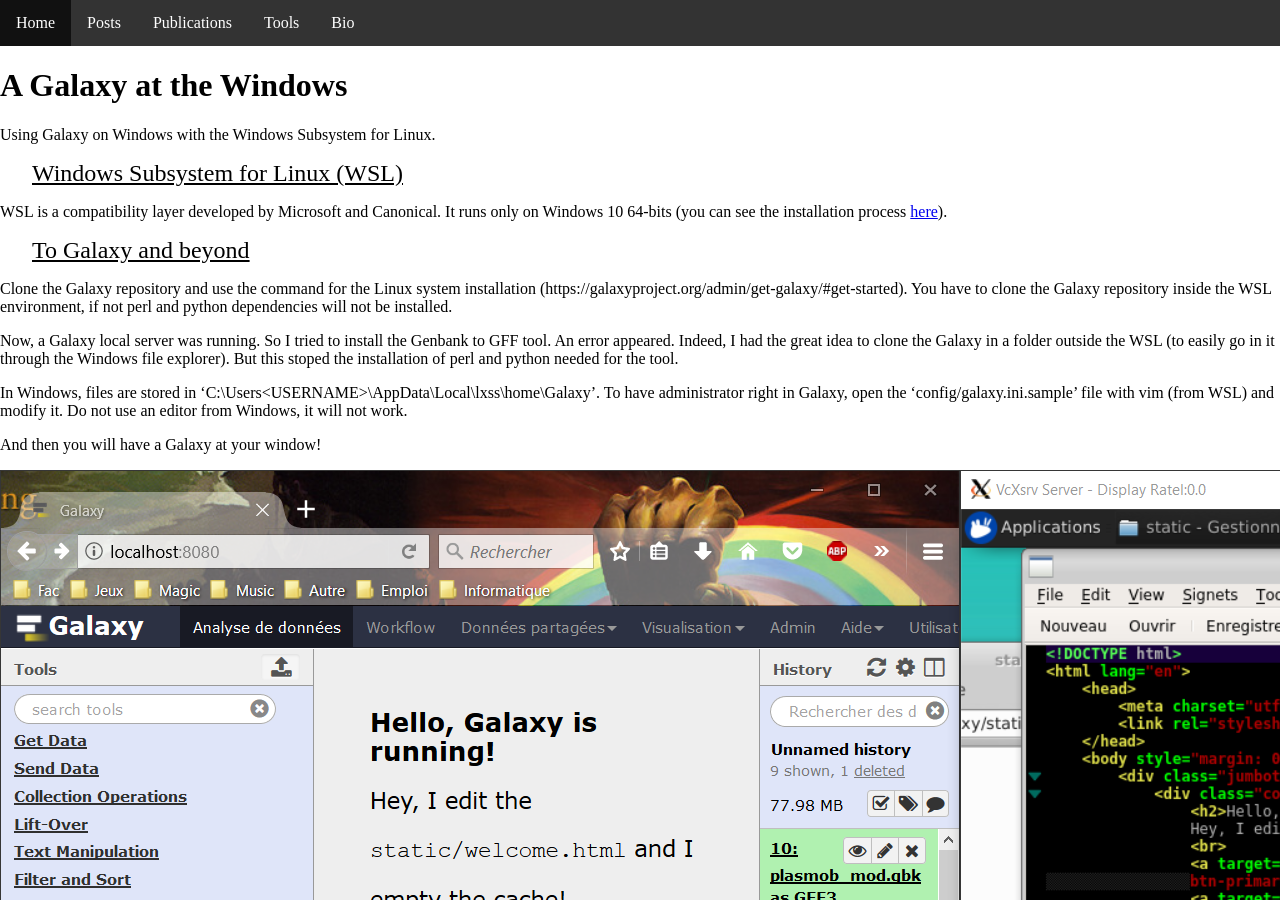
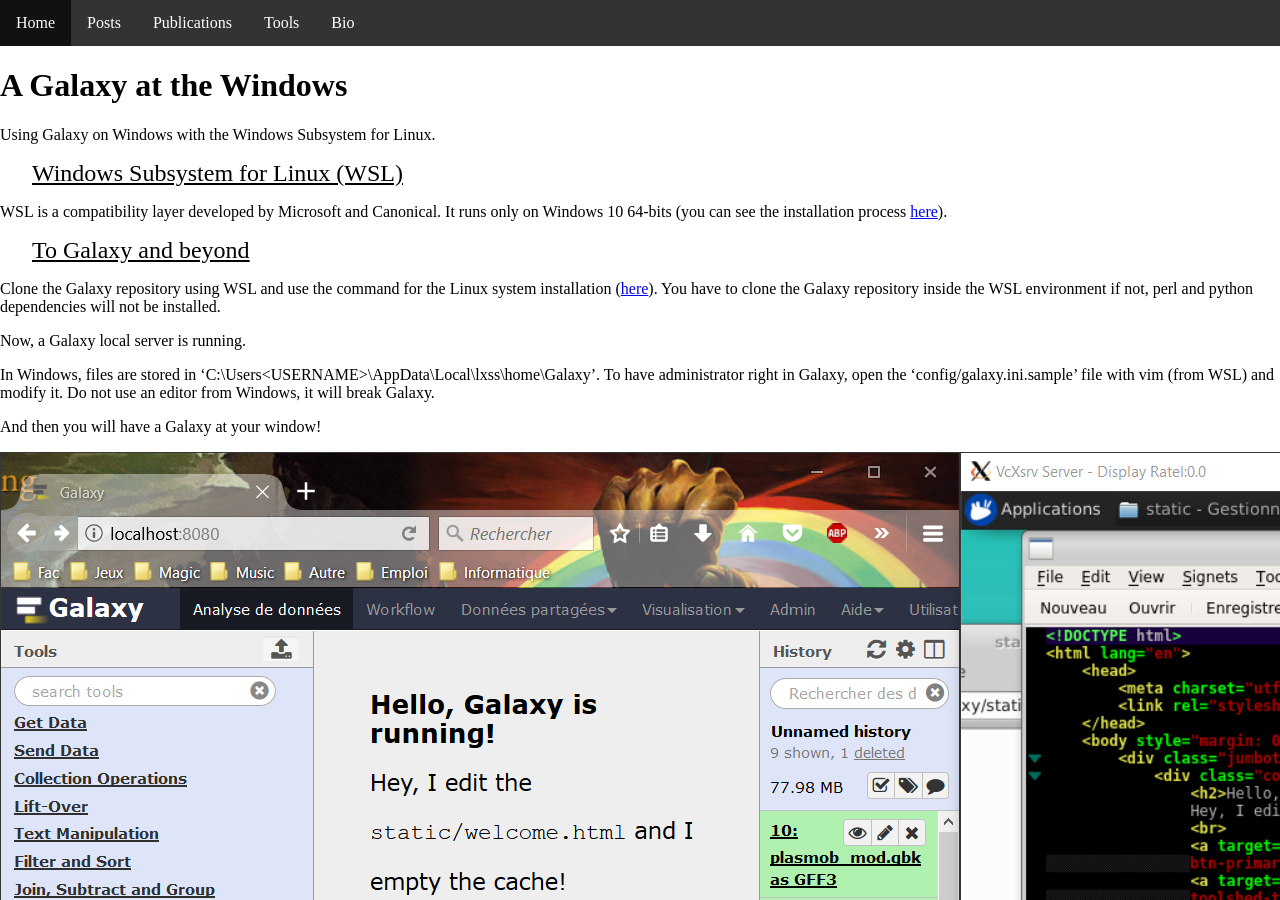
Before and after one commit to ArnaudBelcour/blog, a Jekyll site: the page built from _posts/2018-10-10-galaxy_windows.md, in a window 1280 px wide and 900 px high. Built offline with Jekyll 4.4.1, drawn with Linux system fonts in a browser that asks for light colours.

Commit message:
Update 2018-10-10-galaxy_windows.md

```diff
--- a/_posts/2018-10-10-galaxy_windows.md
+++ b/_posts/2018-10-10-galaxy_windows.md
@@ -12,12 +12,12 @@
 
 ## To Galaxy and beyond
 
-Clone the Galaxy repository and use the command for the Linux system installation (https://galaxyproject.org/admin/get-galaxy/#get-started).
-You have to clone the Galaxy repository inside the WSL environment, if not perl and python dependencies will not be installed.
+Clone the Galaxy repository using WSL and use the command for the Linux system installation ([here](https://galaxyproject.org/admin/get-galaxy/#get-started)).
+You have to clone the Galaxy repository inside the WSL environment if not, perl and python dependencies will not be installed.
 
-Now, a Galaxy local server was running. So I tried to install the Genbank to GFF tool. An error appeared. Indeed, I had the great idea to clone the Galaxy in a folder outside the WSL (to easily go in it through the Windows file explorer). But this stoped the installation of perl and python needed for the tool.
+Now, a Galaxy local server is running.
 
-In Windows, files are stored in ‘C:\Users\<USERNAME>\AppData\Local\lxss\home\Galaxy’. To have administrator right in Galaxy, open the ‘config/galaxy.ini.sample’ file with vim (from WSL) and modify it. Do not use an editor from Windows, it will not work.
+In Windows, files are stored in ‘C:\Users\<USERNAME>\AppData\Local\lxss\home\Galaxy’. To have administrator right in Galaxy, open the ‘config/galaxy.ini.sample’ file with vim (from WSL) and modify it. Do not use an editor from Windows, it will break Galaxy.
 
 And then you will have a Galaxy at your window!
 
```
